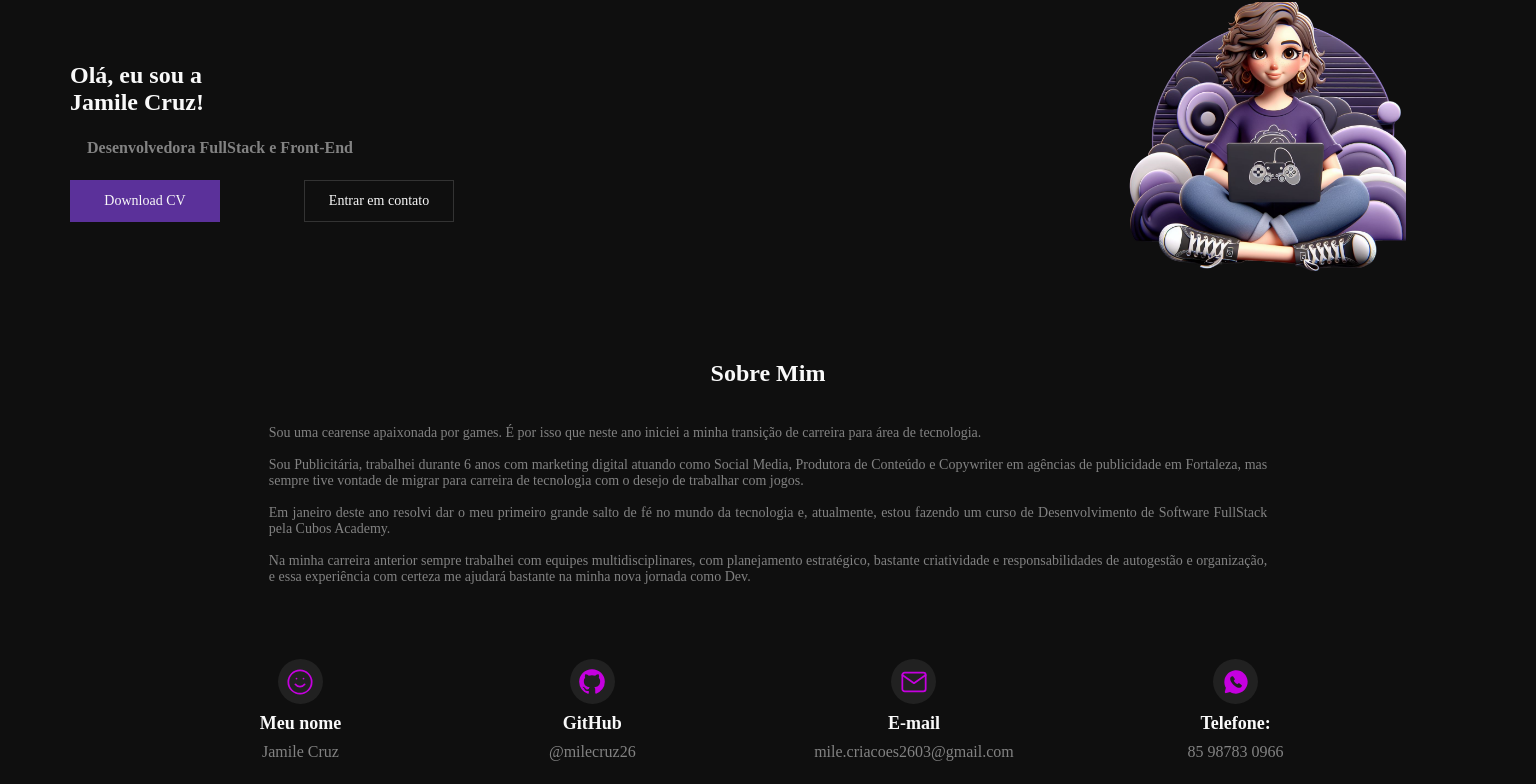
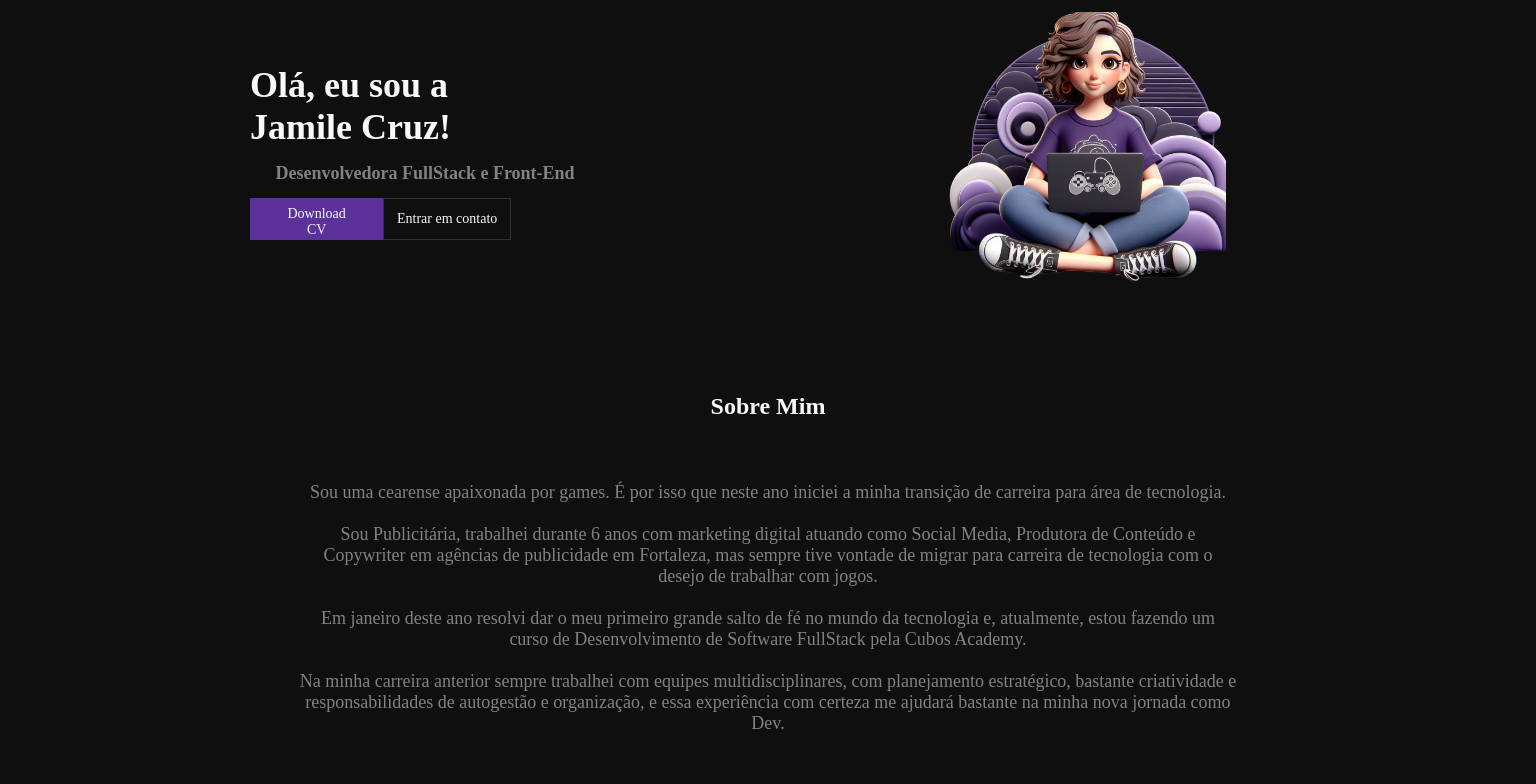
Before and after one commit to milecruz26/portfolio, a React (Vite) app: page / in a window 1536 px wide. Shown: the part 99-883 px from the top of the page. Built offline with nearby package versions, Linux system fonts and the light colour scheme.

Commit message:
ajuste na versão desktop

```diff
--- a/src/componets/CircleIcon/style.css
+++ b/src/componets/CircleIcon/style.css
@@ -61,3 +61,60 @@
     font-size: 1.6rem;
   }
 }
+
+@media screen and (min-width: 1280px) {
+  .icons-divs {
+    display: flex;
+    height: 22vh;
+    width: 70vw;
+    align-items: center;
+    justify-content: space-between;
+  }
+
+  .icons-divs > div {
+    display: flex;
+    height: 15vh;
+    min-width: 14rem;
+    justify-content: space-evenly;
+  }
+
+  .icons-divs div > h3 {
+    font-size: 1.8rem;
+  }
+  .icons-divs div > h4 {
+    font-size: 1.6rem;
+  }
+}
+
+@media screen and (min-width: 1440px) {
+  .icons-divs {
+    display: flex;
+    height: 22vh;
+    width: 70vw;
+    align-items: center;
+    justify-content: space-between;
+  }
+
+  .icons-divs > div {
+    display: flex;
+    height: 19vh;
+    min-width: 14rem;
+    justify-content: space-evenly;
+  }
+
+  .icons-divs div > h3 {
+    font-size: 1.8rem;
+  }
+  .icons-divs div > h4 {
+    font-size: 1.6rem;
+  }
+
+  .circle-icon {
+    width: 8.5rem;
+    height: 8.5rem;
+  }
+  .circle-icon img {
+    height: 5.8rem;
+    width: 5.8rem;
+  }
+}
--- a/src/pages/Home/Home.jsx
+++ b/src/pages/Home/Home.jsx
@@ -29,7 +29,7 @@ export const Home = () => {
       </header>
       <main>
         <section className="apresetation-section">
-          <div className="teste1">
+          <div className="container-title-btns">
             <h1>Olá, eu sou a Jamile Cruz! </h1>
             <h3>Desenvolvedora FullStack e Front-End</h3>
             <div>
--- a/src/pages/Home/styles.css
+++ b/src/pages/Home/styles.css
@@ -35,7 +35,7 @@ main {
   text-align: center;
 }
 
-.teste1 {
+.container-title-btns {
   display: flex;
   justify-content: space-between;
   width: 31.2rem;
@@ -138,23 +138,25 @@ main {
   }
 
   .apresetation-section {
-    /* border: 1px solid red; */
+    /* border: 1px solid blue; */
     width: 100%;
     height: 45vh;
-  }
-
-  .apresetation-section {
-    /* border: 1px solid blue; */
     margin: 0;
     display: flex;
     flex-direction: row;
     justify-content: space-between;
   }
 
+  .apresetation-section h1 {
+    /* border: 1px solid red; */
+    font-size: 3.6rem;
+  }
+
   .apresetation-section h3 {
-    width: 30rem;
+    font-size: 1.8rem;
+    width: 35rem;
   }
-  .teste1 {
+  .container-title-btns {
     display: flex;
     flex-direction: column;
     justify-content: space-between;
@@ -164,12 +166,12 @@ main {
     /* border: 1px solid green; */
   }
 
-  .teste1 > div {
+  .container-title-btns > div {
     display: flex;
     justify-content: space-between;
   }
 
-  .teste1 div button {
+  .container-title-btns div button {
     height: 4.2rem;
     font-size: 1.4rem;
   }
@@ -190,7 +192,12 @@ main {
     margin-right: 6rem;
   }
 
+  .about-me-section {
+    height: 70rem;
+  }
+
   .about-me-section > p {
+    font-size: 1.8rem;
     width: 65vw;
   }
   .container-projects {
@@ -250,4 +257,23 @@ main {
     min-width: 30vw;
     max-width: 50vw;
   }
+
+  .apresetation-section h1 {
+    width: 15vw;
+  }
+
+  .container-title-btns {
+    /* border: 1px solid red; */
+    height: 22vh;
+    width: 20vw;
+  }
+
+  .container-title-btns > div {
+    width: 17vw;
+  }
+
+  .about-me-section > p {
+    text-align: center;
+    width: 61vw;
+  }
 }
--- a/src/styles/global.css
+++ b/src/styles/global.css
@@ -64,7 +64,7 @@ h2 {
 }
 @media screen and (min-width: 1440px) and (max-width: 2000px) {
   .container {
-    padding: 4rem 7rem;
-    margin: 0;
+    padding: 5rem 20rem;
+    margin: 0 5rem;
   }
 }
```
